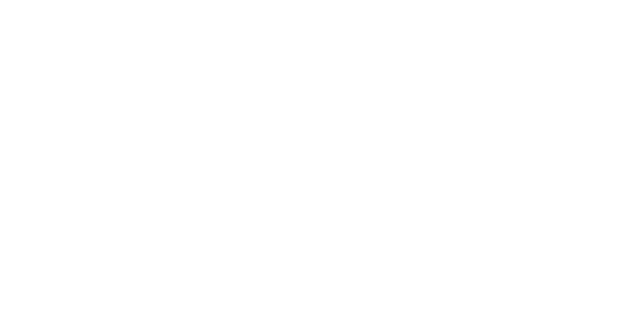
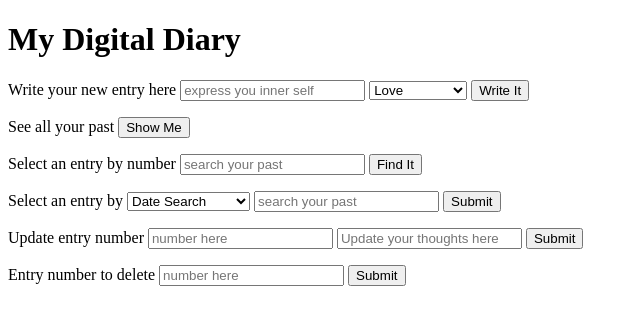
Before and after one commit to Doordiver/Diary-hackathon, a website: page client/index.html in a window 1280 px wide. Shown: the whole page, without its empty margins (0-640 px from the left). Drawn offline with Linux system fonts and the light colour scheme.

Commit message:
Built an html and set the DB to auto input date

```diff
--- a/client/index.html
+++ b/client/index.html
@@ -9,23 +9,62 @@
         <script defer src="./script.js"></script>
     </head>
     <body>
+        <h1>My Digital Diary</h1>
         <section id="inputSection">
-
+            <form>
+                <label for="diaryInput">Write your new entry here</label>
+                <input id="diaryInput" name="entry" type="text" placeholder="express you inner self" required/>
+                <select name="category" id="category">
+                    <option value="Love">Love</option>
+                    <option value="School/Work">School/Work</option>
+                    <option value="Family">Family</option>
+                    <option value="Generic">Generic</option>
+                </select>
+                <input type="submit" value="Write It" />
+            </form>
         </section>
+        <p></p>
         <section id="displayAllSection">
-
+            <form>
+                <label for="displayAll">See all your past</label>
+                <input type="submit" value="Show Me" />
+            </form>
+            <ul>
+            </ul>
         </section>
         <section id="displayByID">
-
+            <form>
+                <label for="idInput">Select an entry by number</label>
+                <input id="idInput" name="entry" type="text" placeholder="search your past" required/>
+                <input type="submit" value="Find It" />
+            </form>
         </section>
+        <p></p>
         <section id ="displayBySearch">
 
+            <form>
+                <label for="searchInput">Select an entry by</label>
+                <select name="searchType" id="searchType">
+                    <option value="Date">Date Search</option>
+                    <option value="Category">Category Search</option>
+                </select>
+
+                <input id="searchInput" name="entry" type="text" placeholder="search your past" required/>
+                <input type="submit" value="Submit" />
+            </form>
         </section>
+        <p></p>
         <section id="updateSection">
-
+            <Label for="updateInput">Update entry number</Label>
+            <input id="updateInputId" name="entry" type="text" placeholder="number here" required/>
+            <input id="updateInputNewText" name="entry" type="text" placeholder="Update your thoughts here" required/>
+            <input type="submit" value="Submit" />
         </section>
+        <p></p>
         <section id="deleteSection">
-
+            <Label for="deleteInput">Entry number to delete</Label>
+            <input id="deleteInputId" name="entry" type="text" placeholder="number here" required/>
+            <input type="submit" value="Submit" />
         </section>
     </body>
 </html>
```
Also changed, not shown: 1 other file.
